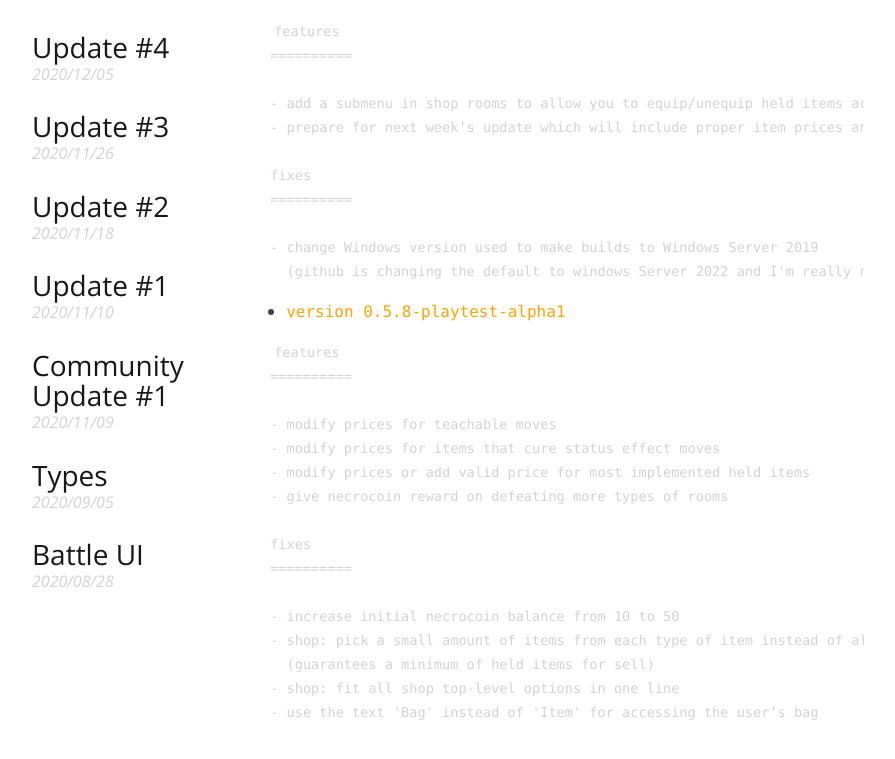
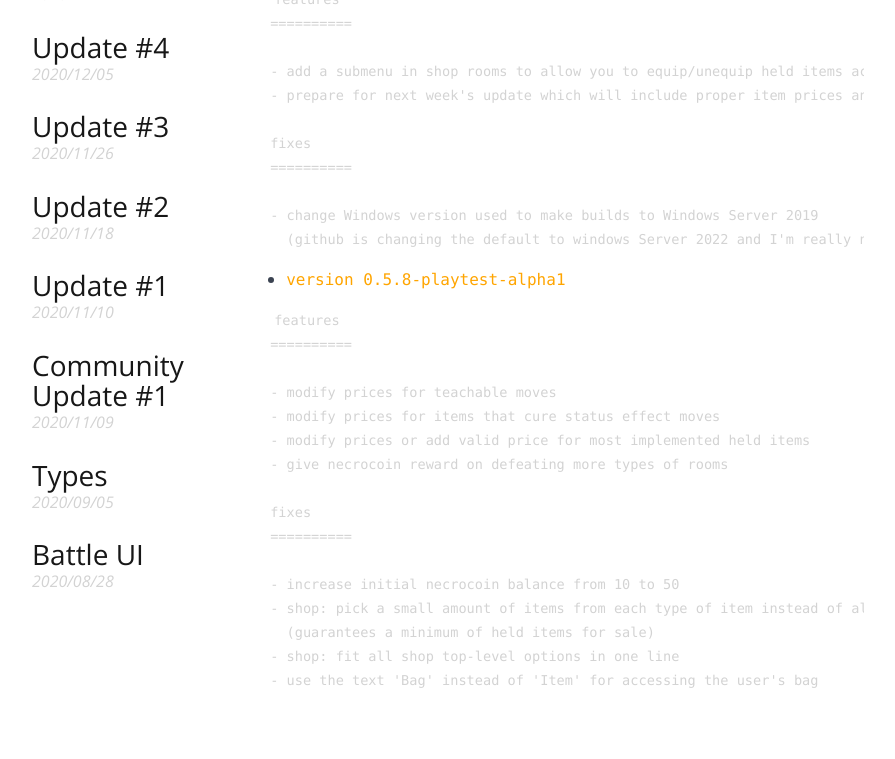
Before and after one commit to necromancers-gift/necromancers-gift.github.io, a Jekyll site: the page built from _posts/2022-03-03-update-20.md, in a window 1280 px wide and 900 px high, scrolled down 1699 px. Shown: the top 759 px of the window, without its empty margins (22-917 px from the left). Built offline with Jekyll 4.4.1, drawn with Linux system fonts in a browser that asks for light colours; some web fonts are replaced.

Commit message:
fix: spelling mistakes from update 20

````diff
--- a/_posts/2022-03-03-update-20.md
+++ b/_posts/2022-03-03-update-20.md
@@ -74,7 +73,7 @@
 
 - increase initial necrocoin balance from 10 to 50
 - shop: pick a small amount of items from each type of item instead of all items
-  (guarantees a minimum of held items for sell)
+  (guarantees a minimum of held items for sale)
 - shop: fit all shop top-level options in one line
 - use the text 'Bag' instead of 'Item' for accessing the user's bag
 ```
````
Also changed, not shown: other parts of _posts/2022-03-03-update-20.md (+0 -1 lines).
